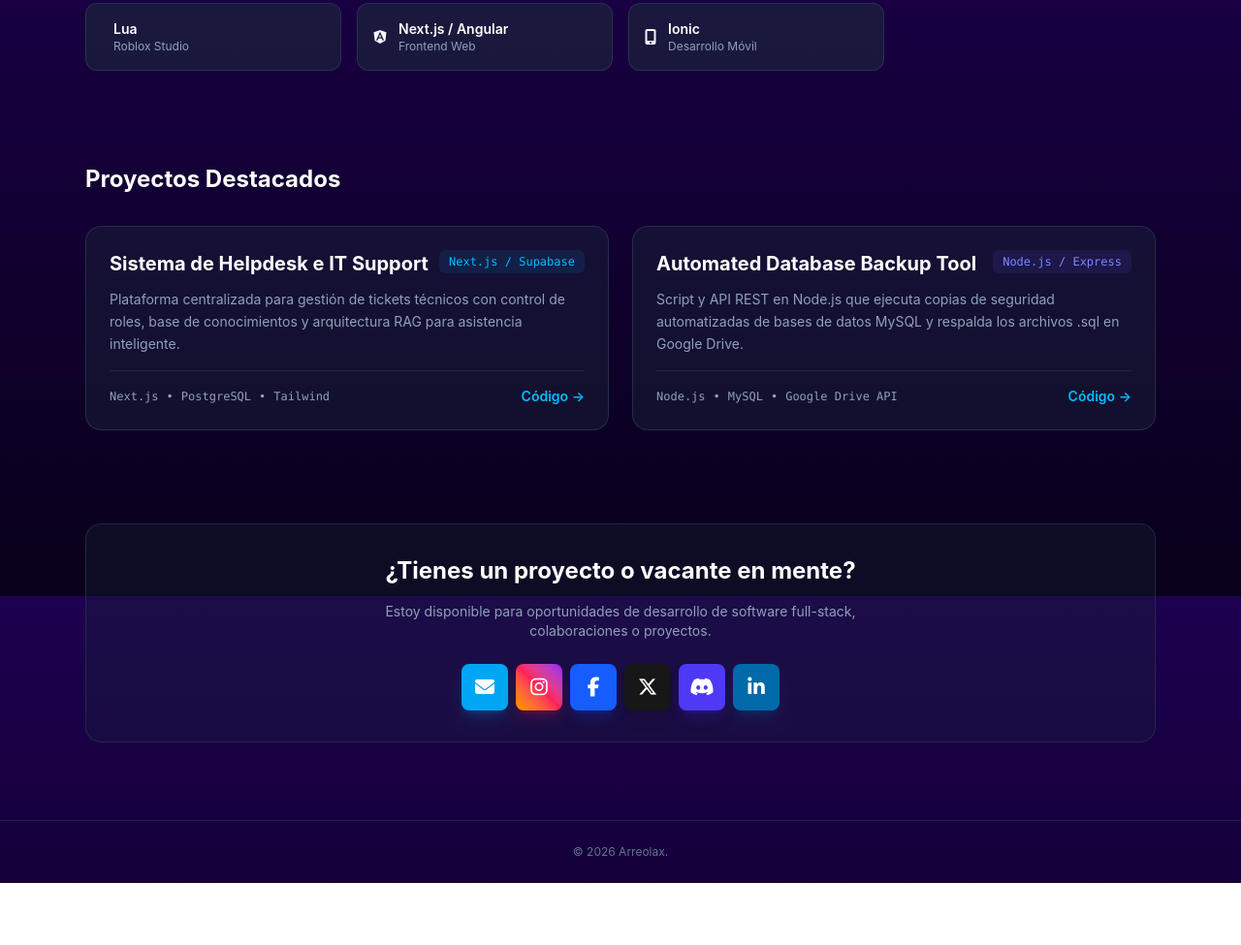
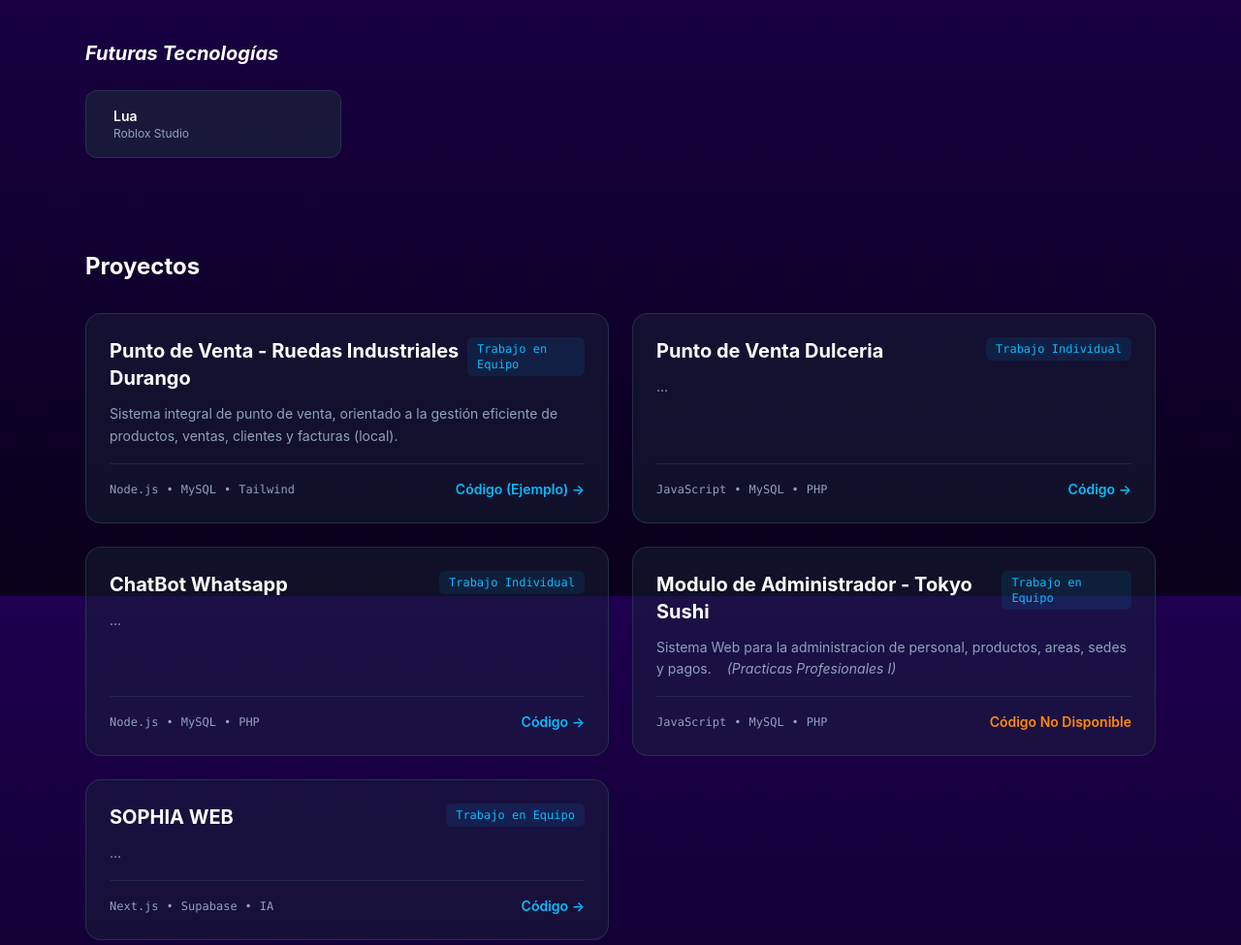
Before and after one commit to Arreolax/Arreolax, a website: page index.html in a window 1280 px wide. Shown: the part 985-1960 px from the top of the page at 97% size. Before the commit the page ends 1896 px from the top, so only its background shows below. Drawn offline with nearby package versions, Linux system fonts and the light colour scheme.

Commit message:
Projects + OG

```diff
--- a/index.html
+++ b/index.html
@@ -2,10 +2,12 @@
 <html lang="es" class="scroll-smooth">
 
 <head>
+    <meta property="og:type" content="website">
     <meta property="og:title" content="Alejandro Portfolio">
     <meta property="og:description" content="Portafolio de Trabajo de Arreolax">
     <meta property="og:image" content="https://arreolax.github.io/Arreolax/src/images/og.jpg">
     <meta property="og:url" content="https://arreolax.github.io/Arreolax/">
+    <meta property="og:image:alt" content="Arreolax Portafolio">
     <meta property="twitter:card" content="summary_large_image">
 
     <meta charset="UTF-8" />
@@ -166,6 +168,14 @@
                         <p class="text-xs text-slate-400">Bases de datos</p>
                     </div>
                 </div>
+
+                <div class="bg-slate-800/60 p-4 rounded-xl border border-slate-700/60 flex items-center gap-3">
+                    <i class="fa-brands fa-openai"></i>
+                    <div>
+                        <h3 class="font-semibold text-white text-sm">Desarrollo con Inteligencia Artificial</h3>
+                        <p class="text-xs text-slate-400"></p>
+                    </div>
+                </div>
             </div>
 
             <div class="space-y-6 pt-5 animar-al-scroll" data-animacion="animate__pulse">
@@ -182,88 +192,143 @@
                             <p class="text-xs text-slate-400">Roblox Studio</p>
                         </div>
                     </div>
-
-                    <div class="bg-slate-800/60 p-4 rounded-xl border border-slate-700/60 flex items-center gap-3">
-                        <i class="fa-brands fa-angular"></i>
-                        <div>
-                            <h3 class="font-semibold text-white text-sm">
-                                Next.js / Angular
-                            </h3>
-                            <p class="text-xs text-slate-400">Frontend Web</p>
-                        </div>
-                    </div>
-
-                    <div class="bg-slate-800/60 p-4 rounded-xl border border-slate-700/60 flex items-center gap-3">
-                        <i class="fa-solid fa-mobile-screen-button"></i>
-                        <div>
-                            <h3 class="font-semibold text-white text-sm">Ionic</h3>
-                            <p class="text-xs text-slate-400">Desarrollo Móvil</p>
-                        </div>
-                    </div>
                 </div>
+            </div>
             </div>
         </section>
 
         <section id="proyectos" class="space-y-8 animar-al-scroll" data-animacion="animate__pulse">
             <h2 class="text-2xl font-bold text-white flex items-center gap-3">
-                Proyectos Destacados
+                Proyectos
             </h2>
 
             <div class="grid md:grid-cols-2 gap-6">
-                <!-- Tarjeta de Proyecto 1 -->
+
                 <article
                     class="bg-slate-800/40 rounded-2xl p-6 border border-slate-700/60 hover:border-sky-500/50 transition-all flex flex-col justify-between space-y-4">
                     <div class="space-y-3">
                         <div class="flex justify-between items-start">
                             <h3 class="text-xl font-bold text-white">
-                                Sistema de Helpdesk e IT Support
+                                Punto de Venta - Ruedas Industriales Durango
                             </h3>
-                            <span class="text-xs font-mono text-sky-400 bg-sky-500/10 px-2.5 py-1 rounded-md">Next.js /
-                                Supabase</span>
+                            <span class="text-xs font-mono text-sky-400 bg-sky-500/10 px-2.5 py-1 rounded-md">
+                                Trabajo en Equipo
+                            </span>
                         </div>
                         <p class="text-slate-400 text-sm leading-relaxed">
-                            Plataforma centralizada para gestión de tickets técnicos con
-                            control de roles, base de conocimientos y arquitectura RAG para
-                            asistencia inteligente.
+                            Sistema integral de punto de venta, orientado a la gestión eficiente de productos, ventas, clientes y facturas (local).
                         </p>
                     </div>
                     <div class="flex items-center justify-between pt-4 border-t border-slate-700/50">
                         <div class="flex gap-2 text-xs text-slate-400 font-mono">
-                            <span>Next.js</span> • <span>PostgreSQL</span> •
+                            <span>Node.js</span> • <span>MySQL</span> •
                             <span>Tailwind</span>
                         </div>
-                        <a href="https://github.com/arreolax/proyecto-1" target="_blank"
-                            class="text-sm font-semibold text-sky-400 hover:underline">Código &rarr;</a>
+                        <a href="https://github.com/arreolax/Punto_Venta" target="_blank"
+                            class="text-sm font-semibold text-sky-400 hover:underline">Código (Ejemplo) &rarr;</a>
                     </div>
                 </article>
 
-                <!-- Tarjeta de Proyecto 2 -->
                 <article
                     class="bg-slate-800/40 rounded-2xl p-6 border border-slate-700/60 hover:border-sky-500/50 transition-all flex flex-col justify-between space-y-4">
                     <div class="space-y-3">
                         <div class="flex justify-between items-start">
                             <h3 class="text-xl font-bold text-white">
-                                Automated Database Backup Tool
+                                Punto de Venta Dulceria
                             </h3>
-                            <span
-                                class="text-xs font-mono text-indigo-400 bg-indigo-500/10 px-2.5 py-1 rounded-md">Node.js
-                                / Express</span>
+                            <span class="text-xs font-mono text-sky-400 bg-sky-500/10 px-2.5 py-1 rounded-md">
+                                Trabajo Individual
+                            </span>
                         </div>
                         <p class="text-slate-400 text-sm leading-relaxed">
-                            Script y API REST en Node.js que ejecuta copias de seguridad
-                            automatizadas de bases de datos MySQL y respalda los archivos
-                            .sql en Google Drive.
+                            ...
+                        </p>
+                    </div>
+                    <div class="flex items-center justify-between pt-4 border-t border-slate-700/50">
+                        <div class="flex gap-2 text-xs text-slate-400 font-mono">
+                            <span>JavaScript</span> • <span>MySQL</span> •
+                            <span>PHP</span>
+                        </div>
+                        <a href="https://github.com/arreolax/Dulceria_POS" target="_blank"
+                            class="text-sm font-semibold text-sky-400 hover:underline">Código &rarr;</a>
+                    </div>
+                </article>
+
+                <article
+                    class="bg-slate-800/40 rounded-2xl p-6 border border-slate-700/60 hover:border-sky-500/50 transition-all flex flex-col justify-between space-y-4">
+                    <div class="space-y-3">
+                        <div class="flex justify-between items-start">
+                            <h3 class="text-xl font-bold text-white">
+                                ChatBot Whatsapp
+                            </h3>
+                            <span class="text-xs font-mono text-sky-400 bg-sky-500/10 px-2.5 py-1 rounded-md">
+                                Trabajo Individual
+                            </span>
+                        </div>
+                        <p class="text-slate-400 text-sm leading-relaxed">
+                            ...
                         </p>
                     </div>
                     <div class="flex items-center justify-between pt-4 border-t border-slate-700/50">
                         <div class="flex gap-2 text-xs text-slate-400 font-mono">
                             <span>Node.js</span> • <span>MySQL</span> •
-                            <span>Google Drive API</span>
+                            <span>PHP</span>
                         </div>
-                        <a href="https://github.com/arreolax/proyecto-2" target="_blank"
+                        <a href="https://github.com/arreolax/Chatbot" target="_blank"
                             class="text-sm font-semibold text-sky-400 hover:underline">Código &rarr;</a>
                     </div>
                 </article>
+
+                <article
+                    class="bg-slate-800/40 rounded-2xl p-6 border border-slate-700/60 hover:border-sky-500/50 transition-all flex flex-col justify-between space-y-4">
+                    <div class="space-y-3">
+                        <div class="flex justify-between items-start">
+                            <h3 class="text-xl font-bold text-white">
+                                Modulo de Administrador - Tokyo Sushi
+                            </h3>
+                            <span class="text-xs font-mono text-sky-400 bg-sky-500/10 px-2.5 py-1 rounded-md">
+                                Trabajo en Equipo
+                            </span>
+                        </div>
+                        <p class="text-slate-400 text-sm leading-relaxed">
+                            Sistema Web para la administracion de personal, productos, areas, sedes y pagos. <span class="italic pl-3">(Practicas Profesionales I)</span>
+                        </p>
+                    </div>
+                    <div class="flex items-center justify-between pt-4 border-t border-slate-700/50">
+                        <div class="flex gap-2 text-xs text-slate-400 font-mono">
+                            <span>JavaScript</span> • <span>MySQL</span> •
+                            <span>PHP</span>
+                        </div>
+                        <a
+                            class="text-sm font-semibold text-orange-400 ">Código No Disponible</a>
+                    </div>
+                </article>
+
+                <article
+                    class="bg-slate-800/40 rounded-2xl p-6 border border-slate-700/60 hover:border-sky-500/50 transition-all flex flex-col justify-between space-y-4">
+                    <div class="space-y-3">
+                        <div class="flex justify-between items-start">
+                            <h3 class="text-xl font-bold text-white">
+                                SOPHIA WEB
+                            </h3>
+                            <span class="text-xs font-mono text-sky-400 bg-sky-500/10 px-2.5 py-1 rounded-md">
+                                Trabajo en Equipo
+                            </span>
+                        </div>
+                        <p class="text-slate-400 text-sm leading-relaxed">
+                            ...
+                        </p>
+                    </div>
+                    <div class="flex items-center justify-between pt-4 border-t border-slate-700/50">
+                        <div class="flex gap-2 text-xs text-slate-400 font-mono">
+                            <span>Next.js</span> • <span>Supabase</span> •
+                            <span>IA</span>
+                        </div>
+                        <a href="https://github.com/arreolax/SOPHIA_WEB" target="_blank"
+                            class="text-sm font-semibold text-sky-400 hover:underline">Código &rarr;</a>
+                    </div>
+                </article>
+
             </div>
         </section>
 
@@ -299,7 +364,8 @@
                     <i class="fa-brands fa-x-twitter text-xl"></i>
                 </a>
 
-                <a href="https://discord.com/users/757983403315560620" target="_blank" title="Discord" aria-label="Discord"
+                <a href="https://discord.com/users/757983403315560620" target="_blank" title="Discord"
+                    aria-label="Discord"
                     class="inline-flex items-center justify-center w-12 h-12 bg-indigo-600 hover:bg-indigo-700 text-white rounded-lg transition-all hover:-translate-y-0.5 shadow-lg shadow-indigo-600/20">
                     <i class="fa-brands fa-discord text-xl"></i>
                 </a>
```
Also changed, not shown: dist/output.css.
